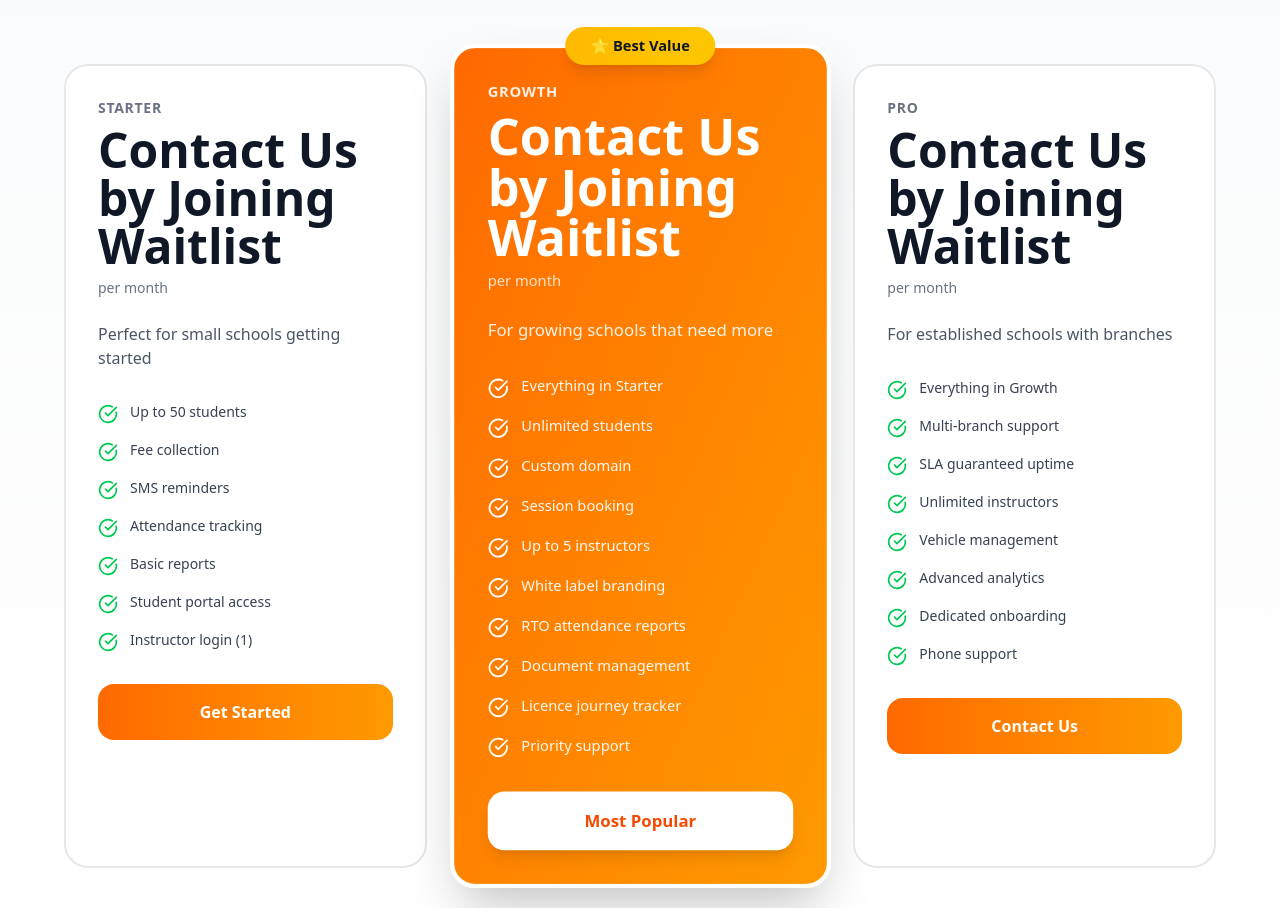
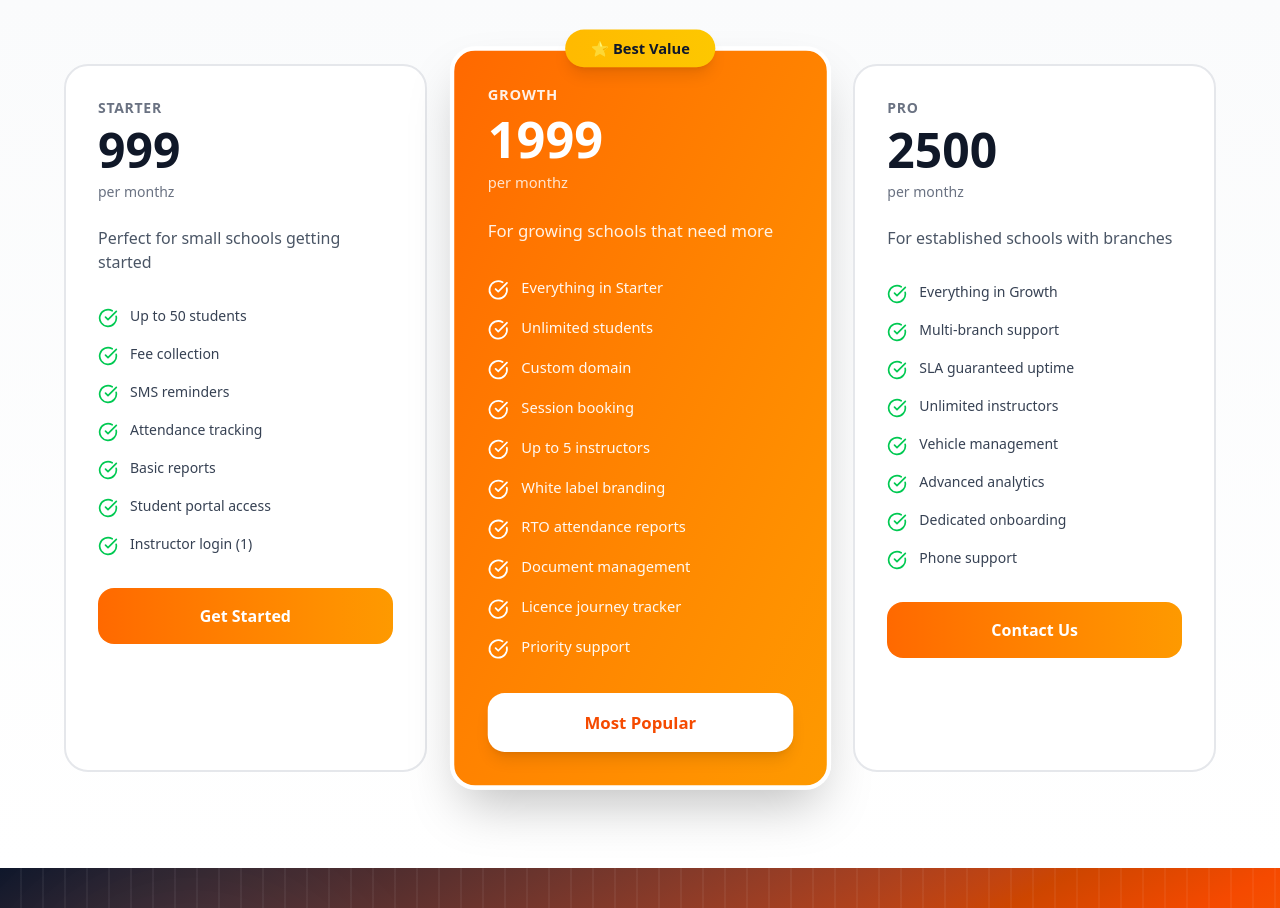
Before and after one commit to drively-app/drively-web, a Next.js app: page / in a window 1280 px wide. Shown: the part 4110-5018 px from the top of the page. Built offline with nearby package versions, Linux system fonts and the light colour scheme.

Commit message:
Update price info

```diff
--- a/src/app/page.tsx
+++ b/src/app/page.tsx
@@ -527,7 +527,7 @@ export default function Home() {
             {[
               {
                 name: 'Starter',
-                price: 'Contact Us by Joining Waitlist',
+                price: '999',
                 desc: 'Perfect for small schools getting started',
                 features: [
                   'Up to 50 students',
@@ -543,7 +543,7 @@ export default function Home() {
               },
               {
                 name: 'Growth',
-                price: 'Contact Us by Joining Waitlist',
+                price: '1999',
                 desc: 'For growing schools that need more',
                 features: [
                   "Everything in Starter",
@@ -562,7 +562,7 @@ export default function Home() {
               },
               {
                 name: 'Pro',
-                price: 'Contact Us by Joining Waitlist',
+                price: '2500',
                 desc: 'For established schools with branches',
                 features: [
                   'Everything in Growth',
@@ -607,7 +607,7 @@ export default function Home() {
                   <div className={`text-sm ${
                     plan.highlight ? 'text-white/80' : 'text-gray-500'
                   }`}>
-                    per month
+                    per monthz
                   </div>
                 </div>
 
```
